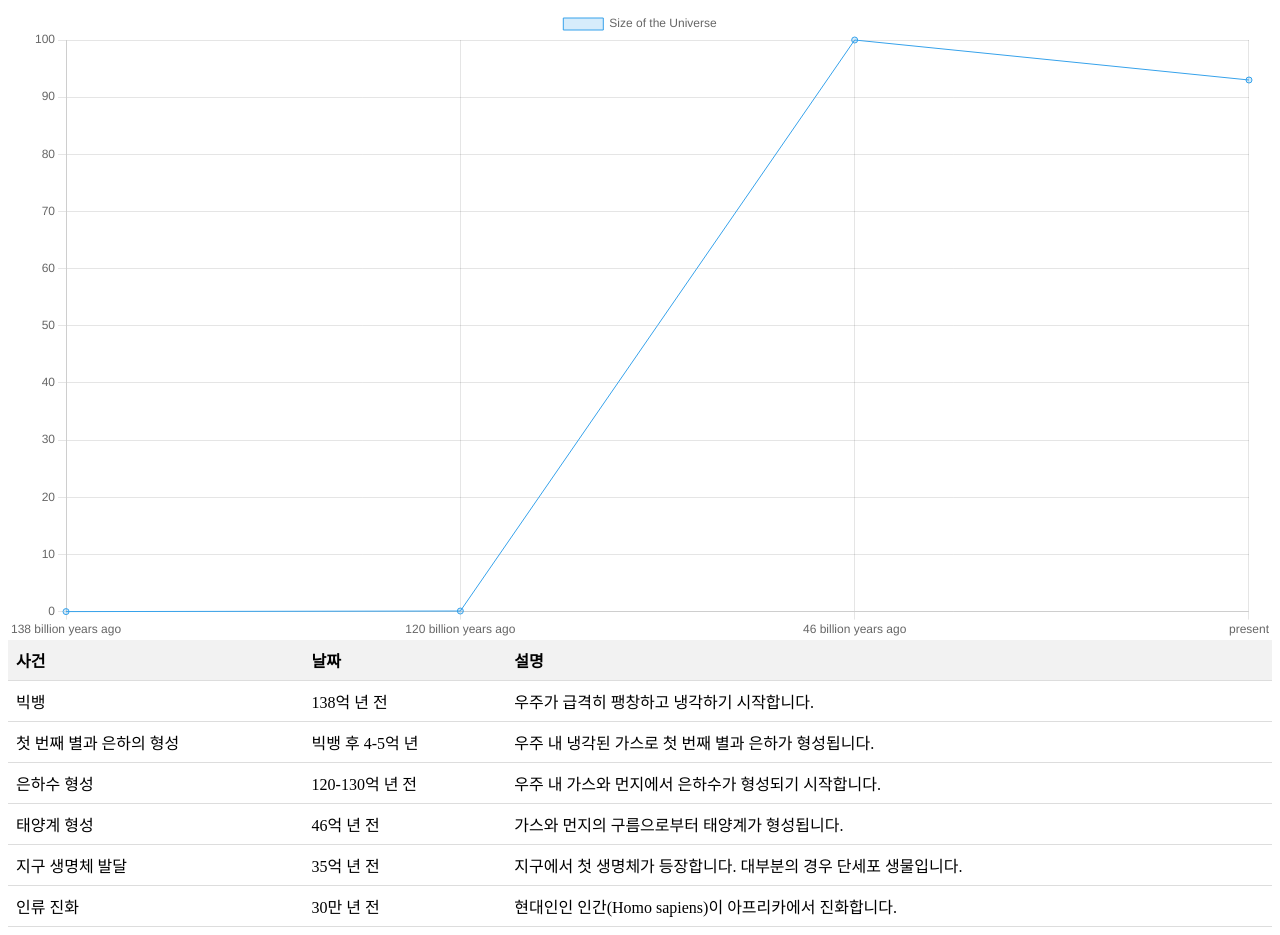
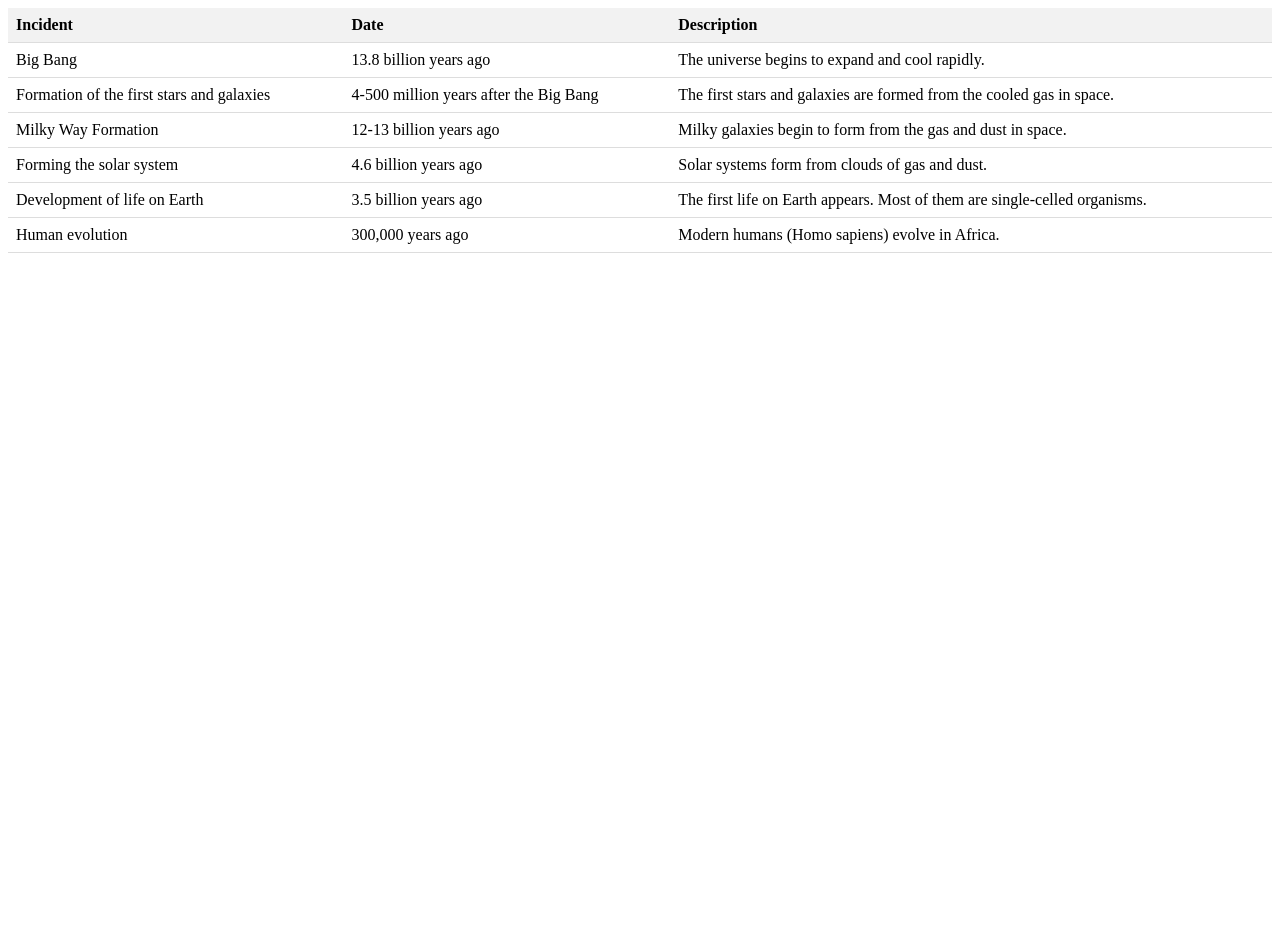
Before and after one commit to kimjunny/babylonian_method.github.io, a plain HTML site: page index.html in a window 1280 px wide. After the commit the page ends 800 px from the top, so only its background shows below. Drawn offline with nearby package versions, Linux system fonts and the light colour scheme.

Commit message:
Update index.html

```diff
--- a/index.html
+++ b/index.html
@@ -1,85 +1,48 @@
 <!DOCTYPE html>
 <html>
 <head>
-	<script src="https://cdn.jsdelivr.net/npm/chart.js"></script>
-	<canvas id="universe-size-chart"></canvas>
-	<title>빅뱅 이후 중요 사건 연대표</title>
+  <title>Timeline of Significant Events Since the Big Bang</title>
   <link rel="stylesheet" type="text/css" href="style.css">
 </head>
 <body>
-	<script>
-  // Get the canvas element
-  var ctx = document.getElementById("universe-size-chart").getContext("2d");
-
-  // Define the data for the chart
-  var data = {
-    labels: ["138 billion years ago", "120 billion years ago", "46 billion years ago", "present"],
-    datasets: [{
-      label: "Size of the Universe",
-      data: [0, 0.1, 100, 93],
-      backgroundColor: "rgba(54, 162, 235, 0.2)",
-      borderColor: "rgba(54, 162, 235, 1)",
-      borderWidth: 1
-    }]
-  };
-
-  // Define the options for the chart
-  var options = {
-    scales: {
-      yAxes: [{
-        ticks: {
-          beginAtZero: true
-        }
-      }]
-    }
-  };
-
-  // Create the chart
-  var chart = new Chart(ctx, {
-    type: "line",
-    data: data,
-    options: options
-  });
-</script>
-
   <table>
     <thead>
       <tr>
-				<th>사건</th>
-				<th>날짜</th>
-				<th>설명</th>
+        <th>Incident</th>
+        <th>Date</th>
+        <th>Description</th>
       </tr>
     </thead>
     <tbody>
       <tr>
-				<td>빅뱅</td>
-				<td>138억 년 전</td>
-				<td>우주가 급격히 팽창하고 냉각하기 시작합니다.</td>
+        <td>Big Bang</td>
+        <td>13.8 billion years ago</td>
+        <td>The universe begins to expand and cool rapidly.</td>
       </tr>
       <tr>
-				<td>첫 번째 별과 은하의 형성</td>
-				<td>빅뱅 후 4-5억 년</td>
-				<td>우주 내 냉각된 가스로 첫 번째 별과 은하가 형성됩니다.</td>
+        <td>Formation of the first stars and galaxies</td>
+        <td>4-500 million years after the Big Bang</td>
+        <td>The first stars and galaxies are formed from the cooled gas in space.</td>
       </tr>
       <tr>
-				<td>은하수 형성</td>
-				<td>120-130억 년 전</td>
-				<td>우주 내 가스와 먼지에서 은하수가 형성되기 시작합니다.</td>
+        <td>Milky Way Formation</td>
+        <td>12-13 billion years ago</td>
+        <td>Milky galaxies begin to form from the gas and dust in space.</td>
       </tr>
       <tr>
-				<td>태양계 형성</td>
-				<td>46억 년 전</td>
-				<td>가스와 먼지의 구름으로부터 태양계가 형성됩니다.</td>
+        <td>Forming the solar system</td>
+        <td>4.6 billion years ago</td>
+        <td>Solar systems form from clouds of gas and dust.</td>
       </tr>
       <tr>
-				<td>지구 생명체 발달</td>
-				<td>35억 년 전</td>
-				<td>지구에서 첫 생명체가 등장합니다. 대부분의 경우 단세포 생물입니다.</td>
+        <td>Development of life on Earth</td>
+        <td>3.5 billion years ago</td>
+        <td>The first life on Earth appears. Most of them are single-celled organisms.</td>
       </tr>
       <tr>
-				<td>인류 진화</td>
-				<td>30만 년 전</td>
-				<td>현대인인 인간(Homo sapiens)이 아프리카에서 진화합니다.</td>
+        <td>Human evolution</td>
+        <td>300,000 years ago</td>
+        <td>Modern humans (Homo sapiens) evolve in Africa.</td>
       </tr>
     </tbody>
   </table>
```
Lines whose indentation alone changed are shown as unchanged.
